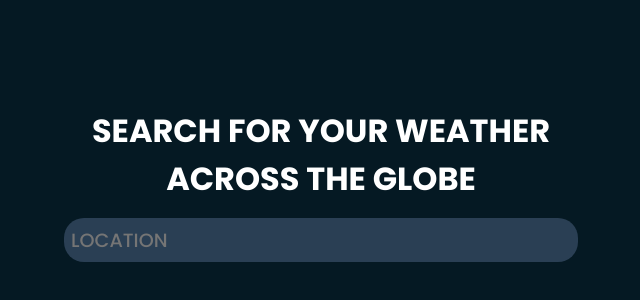
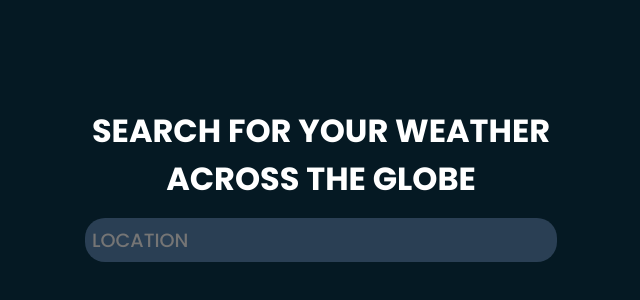
Before and after one commit to Kili196/weather-app, a plain HTML site: page index.html in a window 1280 px wide. Shown: the part 208-508 px from the top of the page, without its empty margins (319-959 px from the left). Drawn offline with Linux system fonts and the light colour scheme.

Commit message:
added minMax to input field

```diff
--- a/style.css
+++ b/style.css
@@ -35,7 +35,7 @@ body {
 
 .search-bar {
   height: 30px;
-  width: 500px;
+  width: max(100%, 200px);
   border-radius: 20px;
   background-color: var(--input-background);
   outline: none;
```
